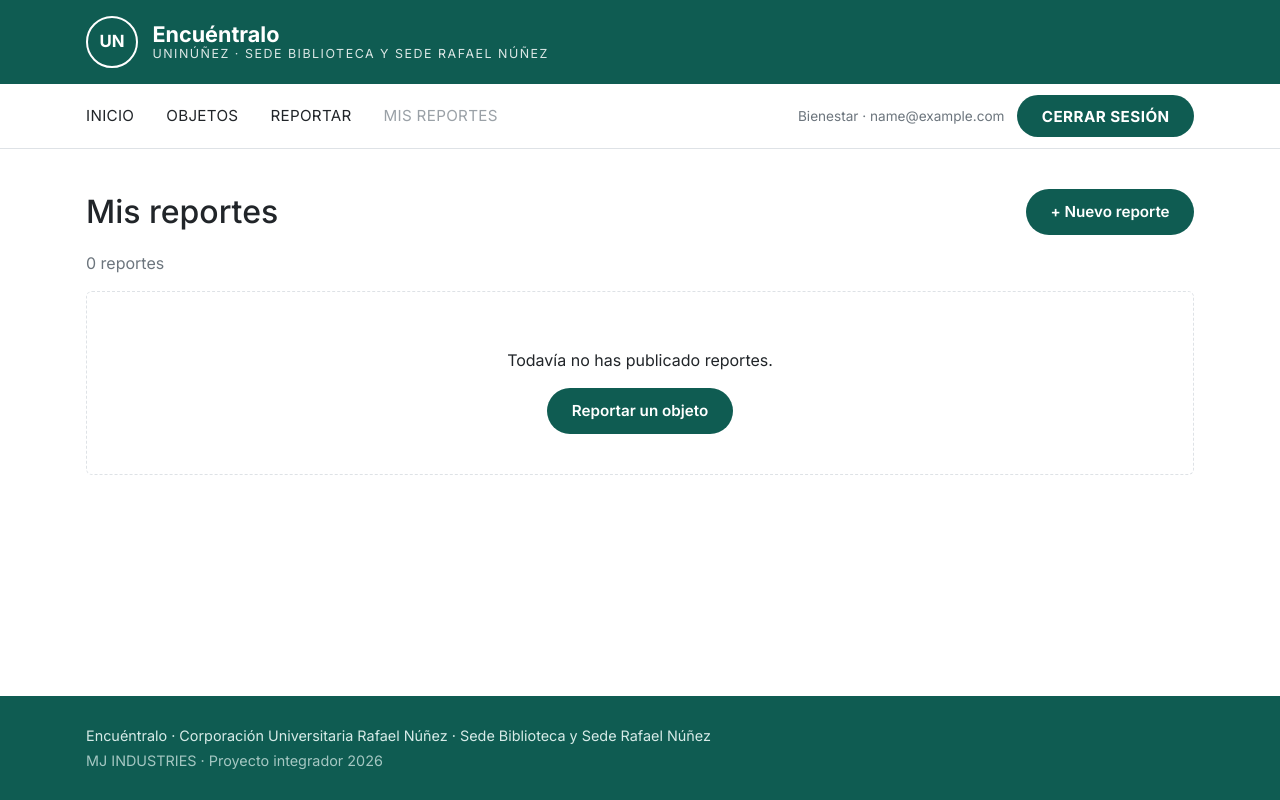
After one commit to MGL701EP/ENCONTAR, a Django app: page /objetos/mis-reportes/ in a window 1280 px wide. The commit adds this page. Run offline with Django 5.2, Linux system fonts and the light colour scheme; the visitor is signed in with stand-in values (Sample User, id 1); data that the repository does not hold is empty.

Commit message:
Permisos de autor y Bienestar, Mis reportes y marcar como resuelto

```diff
--- a/objetos/urls.py
+++ b/objetos/urls.py
@@ -7,7 +7,9 @@ app_name = 'objetos'
 urlpatterns = [
     path('', views.lista, name='lista'),
     path('reportar/', views.reportar, name='reportar'),
+    path('mis-reportes/', views.mis_reportes, name='mis_reportes'),
     path('<int:objeto_id>/', views.detalle, name='detalle'),
     path('<int:objeto_id>/editar/', views.editar, name='editar'),
     path('<int:objeto_id>/eliminar/', views.eliminar, name='eliminar'),
+    path('<int:objeto_id>/resuelto/', views.marcar_resuelto, name='resuelto'),
 ]
--- a/objetos/views.py
+++ b/objetos/views.py
@@ -1,6 +1,11 @@
 from django.contrib import messages
+from django.contrib.auth.decorators import login_required
+from django.core.exceptions import PermissionDenied
 from django.db.models import Q
 from django.shortcuts import get_object_or_404, redirect, render
+from django.views.decorators.http import require_POST
+
+from usuarios.roles import puede_gestionar
 
 from .forms import ReporteForm
 from .models import Reporte, Sede
@@ -37,17 +42,22 @@ def lista(request):
 def detalle(request, objeto_id):
     """Detalle de un reporte. Si no existe o está oculto, muestra error 404."""
     objeto = get_object_or_404(Reporte, pk=objeto_id, visible=True)
-    return render(request, 'objetos/detalle.html', {'objeto': objeto})
+    contexto = {
+        'objeto': objeto,
+        # RF-11: solo el autor o Bienestar ven los botones de editar, resolver y eliminar
+        'puede_gestionar': puede_gestionar(request.user, objeto),
+    }
+    return render(request, 'objetos/detalle.html', contexto)
 
 
+@login_required
 def reportar(request):
-    """CREAR: guarda un nuevo reporte en MySQL (RF-02 y RF-03)."""
+    """CREAR: guarda un nuevo reporte en MySQL (RF-02 y RF-03). Requiere sesión iniciada."""
     if request.method == 'POST':
         form = ReporteForm(request.POST, request.FILES)
         if form.is_valid():
             reporte = form.save(commit=False)
-            if request.user.is_authenticated:
-                reporte.autor = request.user
+            reporte.autor = request.user
             reporte.save()
             messages.success(request, 'Tu reporte se publicó correctamente.')
             return redirect('objetos:detalle', objeto_id=reporte.pk)
@@ -58,10 +68,18 @@ def reportar(request):
     return render(request, 'objetos/reportar.html', {'form': form})
 
 
+def _reporte_gestionable(request, objeto_id):
+    """RF-11: devuelve el reporte solo si el usuario es su autor o es Bienestar; si no, error 403."""
+    objeto = get_object_or_404(Reporte, pk=objeto_id)
+    if not puede_gestionar(request.user, objeto):
+        raise PermissionDenied('Solo el autor del reporte o Bienestar pueden hacer esto.')
+    return objeto
 
+
+@login_required
 def editar(request, objeto_id):
     """ACTUALIZAR: modifica un reporte existente (RF-11)."""
-    objeto = get_object_or_404(Reporte, pk=objeto_id)
+    objeto = _reporte_gestionable(request, objeto_id)
     if request.method == 'POST':
         form = ReporteForm(request.POST, request.FILES, instance=objeto)
         if form.is_valid():
@@ -75,13 +93,31 @@ def editar(request, objeto_id):
     return render(request, 'objetos/reportar.html', {'form': form, 'objeto': objeto})
 
 
+@login_required
 def eliminar(request, objeto_id):
     """ELIMINAR: pide confirmación antes de borrar el reporte (RF-11)."""
-    objeto = get_object_or_404(Reporte, pk=objeto_id)
+    objeto = _reporte_gestionable(request, objeto_id)
     if request.method == 'POST':
         titulo = objeto.titulo
         objeto.delete()
         messages.success(request, f'El reporte "{titulo}" se eliminó.')
-        return redirect('objetos:lista')
+        return redirect('objetos:mis_reportes')
 
     return render(request, 'objetos/confirmar_eliminar.html', {'objeto': objeto})
+
+
+@login_required
+@require_POST
+def marcar_resuelto(request, objeto_id):
+    """RF-11: el autor (o Bienestar) marca el reporte como resuelto."""
+    objeto = _reporte_gestionable(request, objeto_id)
+    objeto.marcar_resuelto()
+    messages.success(request, 'El reporte quedó marcado como resuelto.')
+    return redirect('objetos:detalle', objeto_id=objeto.pk)
+
+
+@login_required
+def mis_reportes(request):
+    """Reportes publicados por el usuario que inició sesión (RF-11)."""
+    reportes = Reporte.objects.filter(autor=request.user).order_by('-creado')
+    return render(request, 'objetos/mis_reportes.html', {'objetos': reportes})
--- a/static/css/estilos.css
+++ b/static/css/estilos.css
@@ -435,3 +435,14 @@ a { color: inherit; }
 @media (max-width: 760px) {
     .sesion__usuario { display: none; }
 }
+/* ---------- Mis reportes y acciones del detalle ---------- */
+.encabezado-pagina {
+    display: flex;
+    flex-wrap: wrap;
+    align-items: center;
+    justify-content: space-between;
+    gap: 1rem;
+    margin-bottom: 1rem;
+}
+.encabezado-pagina h1 { font-size: 2rem; font-weight: 500; margin: 0; }
+.detalle__acciones form { margin: 0; }
--- a/templates/base.html
+++ b/templates/base.html
@@ -32,6 +32,9 @@
                 <a href="{% url 'core:inicio' %}" class="menu__enlace {% if pagina == 'inicio' %}activo{% endif %}">Inicio</a>
                 <a href="{% url 'objetos:lista' %}" class="menu__enlace {% if pagina == 'lista' or pagina == 'detalle' %}activo{% endif %}">Objetos</a>
                 <a href="{% url 'objetos:reportar' %}" class="menu__enlace {% if pagina == 'reportar' %}activo{% endif %}">Reportar</a>
+             {% if user.is_authenticated %}
+                <a href="{% url 'objetos:mis_reportes' %}" class="menu__enlace {% if pagina == 'mis_reportes' %}activo{% endif %}">Mis reportes</a>
+              {% endif %}
             </div>
 
             {% if user.is_authenticated %}
--- a/templates/objetos/_tarjeta.html
+++ b/templates/objetos/_tarjeta.html
@@ -13,6 +13,7 @@
         <p class="tarjeta__dato">Lugar: {{ objeto.lugar }}</p>
         <p class="tarjeta__dato">Sede: {{ objeto.get_sede_display }}</p>
         <p class="tarjeta__dato">Fecha: {{ objeto.fecha|date:"d/m/Y" }}</p>
+        <p class="tarjeta__dato">Estado: {{ objeto.get_estado_display }}</p>
         <a href="{% url 'objetos:detalle' objeto.id %}" class="boton boton--primario boton--chico">Ver más</a>
     </div>
 </article>
--- /dev/null
+++ b/templates/objetos/mis_reportes.html
@@ -0,0 +1,24 @@
+{% extends 'base.html' %}
+
+{% block titulo %}Mis reportes{% endblock %}
+
+{% block contenido %}
+<div class="contenedor principal--con-margen">
+    <div class="encabezado-pagina">
+        <h1>Mis reportes</h1>
+        <a href="{% url 'objetos:reportar' %}" class="boton boton--primario">+ Nuevo reporte</a>
+    </div>
+
+    <p class="resultado-conteo">{{ objetos|length }} reporte{{ objetos|length|pluralize }}</p>
+    <div class="tarjetas">
+        {% for objeto in objetos %}
+            {% include 'objetos/_tarjeta.html' %}
+        {% empty %}
+            <div class="vacio">
+                <p>Todavía no has publicado reportes.</p>
+                <a href="{% url 'objetos:reportar' %}" class="boton boton--primario">Reportar un objeto</a>
+            </div>
+        {% endfor %}
+    </div>
+</div>
+{% endblock %}
```
Also changed, not shown: templates/objetos/detalle.html (+17 -5 lines).
